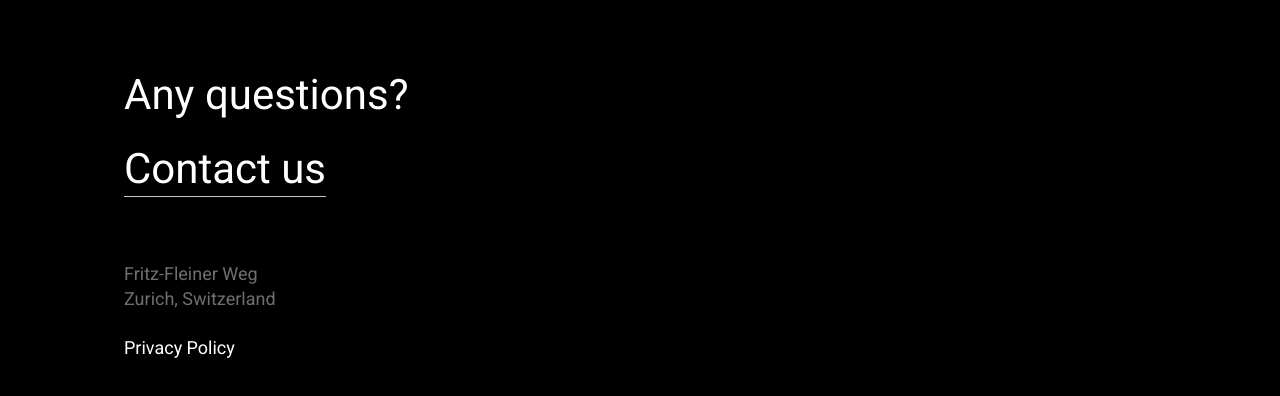
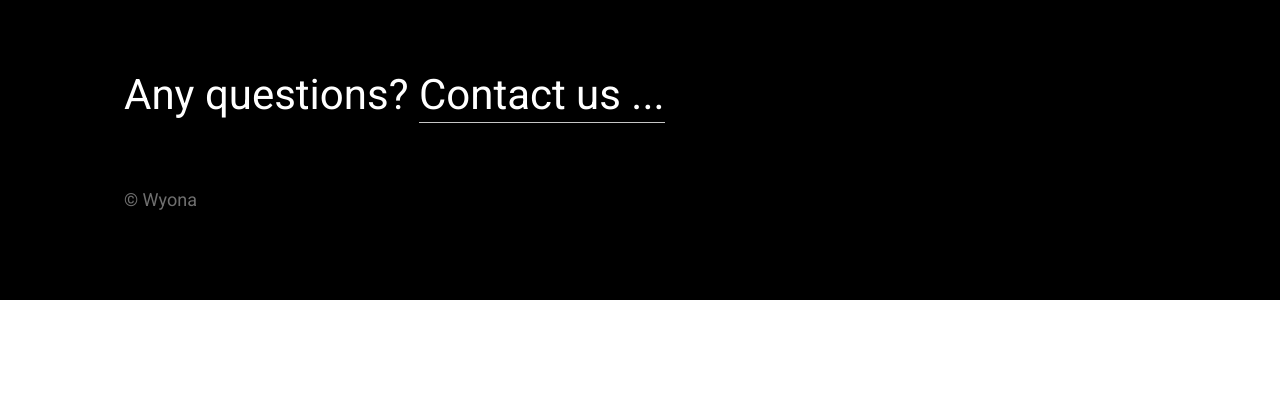
Before and after one commit to vanyabrucker/wyona-web, a Next.js app: page / in a window 1280 px wide. Shown: the part 818-1214 px from the top of the page. After the commit the page ends 1118 px from the top, so only its background shows below. Built offline with nearby package versions, Linux system fonts and the light colour scheme.

Commit message:
contact improved

```diff
--- a/components/footer/footer.js
+++ b/components/footer/footer.js
@@ -7,17 +7,16 @@ export function Footer() {
         <footer className={`come-in flex--justify-content--center ${styles["footer"]}`}>
             <div className="bx--grid flex flex--justify-content--space-between flex-direction--column">
                 <div className="margin--top--layout-05">
-                    <p className="expressive-heading-05 color--white">Any questions?</p>
-                    <p className="expressive-heading-05 margin--top--spacing-06"><span
-                        className="a--internal hover--opacity">
-                        <a href="mailto:contact@wyona.com" className="color--white">Contact us</a></span>
+                    <p className="expressive-heading-05 color--white">
+                      <span>Any questions?</span>
+                      &#160;
+                      <span className="a--internal hover--opacity">
+                        <a href="mailto:contact@wyona.com?subject=Katie" className="color--white">Contact us ...</a>
+                      </span>
                     </p>
                 </div>
                 <section className="margin--bottom--layout-05 margin--top--layout-05">
-                    <p className="color--grey-60">Fritz-Fleiner Weg<br/>Zurich, Switzerland</p>
-                    <Link href="/">
-                        <a className="color--white hover--opacity margin--top--spacing-06">Privacy Policy</a>
-                    </Link>
+                    <p className="color--grey-60">&#169; Wyona</p>
                 </section>
             </div>
         </footer>
--- a/components/header/header.js
+++ b/components/header/header.js
@@ -16,7 +16,7 @@ export function Header(props) {
                 </Link>
 
                 <nav className="flex flex--align-items--center">
-                    <Link href="mailto:contact@wyona.com">
+                    <Link href="mailto:contact@wyona.com?subject=Katie">
                         <a className="hover--opacity heading--03 margin--left--layout-05 font-weight--500">Contact</a>
                     </Link>
                     <Link href="/investors">
```
